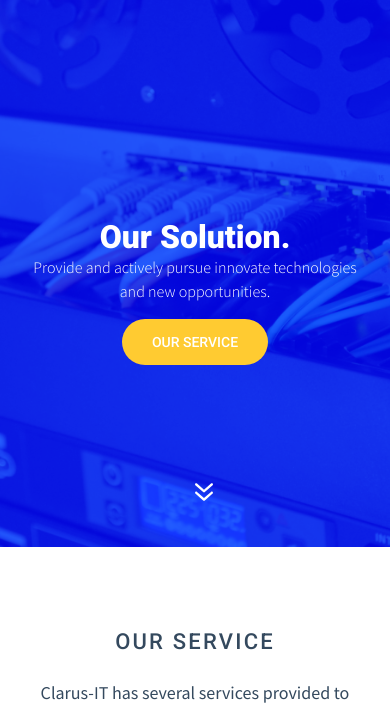
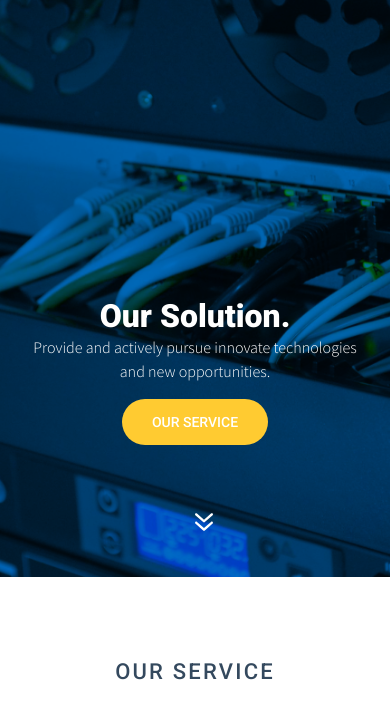
Before and after one commit to zected/clarusdemo, a plain HTML site: page servis.html in a window 390 px wide. Shown: the part 78-784 px from the top of the page. Drawn offline with nearby package versions, Linux system fonts and the light colour scheme.

Commit message:
#bg
fix background + overlay

```diff
--- a/sass/3-layout/_header.sass
+++ b/sass/3-layout/_header.sass
@@ -85,7 +85,7 @@ a.label
 @media only screen and (min-width: 320px) and (max-width: 480px)
     .article
         width: 90%
-        margin: 100px auto 20px auto
+        margin: 160px auto 20px auto
         h2
             font-size: 24px
             font-weight: 500
--- a/sass/4-page/_about-page.sass
+++ b/sass/4-page/_about-page.sass
@@ -10,9 +10,9 @@
 #intro-about
     height: 90vh
     background-image: url("../asset/img/bg-clarus2.jpg")
-    background-color: rgba(0,35,255,0.7)
+    // background-color: rgba(0,35,255,0.7)
     // background-color: $blue
-    background-blend-mode: overlay
+    // background-blend-mode: overlay
     background-position: center
     background-size: cover
     background-repeat: no-repeat
@@ -20,6 +20,26 @@
     position: relative
     // display: flex
     // z-index: 1
+
+    &::after
+        position: absolute
+        content: ""
+        top: 0
+        left: 0
+        right: 0
+        bottom: 0
+        // background: rgba(0,35,255,0.7)
+        background: $blue
+        mix-blend-mode: hue
+        mix-blend-mode: color
+        mix-blend-mode: hard-light
+        mix-blend-mode: multiply
+        // opacity: 0.8
+        // background: linear-gradient(180deg, rgba(0,12,17,0.99) 10%, rgba(0,0,0,0.5) 100%)
+        // background-image: linear-gradient(0deg, rgba(255,226,0,1) 0%, rgba(58,115,179,1) 67%, rgba(0,40,170,1) 100%)
+        // background-color: #ffe200
+        overflow: hidden
+        // z-index: -1
 
     // &::before
     //     position: absolute
@@ -58,6 +78,8 @@
     color: white
     padding-top: 4em
     margin: 25vh auto
+    position: relative
+    z-index: 1
 
     h2
         margin: 0 !important
--- a/sass/4-page/_home.sass
+++ b/sass/4-page/_home.sass
@@ -26,10 +26,12 @@
         left: 0
         right: 0
         bottom: 0
-        background: rgba(0,35,255,0.7)
+        // background: rgba(0,35,255,0.7)
+        background: $blue
         mix-blend-mode: hue
         mix-blend-mode: color
         mix-blend-mode: hard-light
+        mix-blend-mode: multiply
         // opacity: 0.8
         // background: linear-gradient(180deg, rgba(0,12,17,0.99) 10%, rgba(0,0,0,0.5) 100%)
         // background-image: linear-gradient(0deg, rgba(255,226,0,1) 0%, rgba(58,115,179,1) 67%, rgba(0,40,170,1) 100%)
@@ -42,6 +44,7 @@
     left: 50%
     bottom: 5vh
     transition: all 0.2s ease
+    z-index: 5
 
     img
         width: 18px
--- a/sass/4-page/_servis.sass
+++ b/sass/4-page/_servis.sass
@@ -8,29 +8,32 @@
 
 
 .bg-servis
-    background-image: url("../asset/img/bg-slider6.jpg")
+    background-image: url("../asset/img/bg-slider7.jpg")
     background-position: center
     background-size: cover
     position: relative
     background-repeat: no-repeat
     z-index: -5
-    &:after
+
+    &::after
         position: absolute
         content: ""
         top: 0
         left: 0
         right: 0
         bottom: 0
-        background: rgba(0,35,255,0.85)
-        // background: linear-gradient(90deg, rgba(0,0,0,0.95) 25%, rgba(0,0,0,0.5) 100%)
+        background: rgba(0,112,198,1)
+        // background: linear-gradient(90deg, rgba(0,112,198,1) 25%, rgba(0,112,198,0.2) 100%)
         mix-blend-mode: hue
         mix-blend-mode: color
         mix-blend-mode: hard-light
+        mix-blend-mode: multiply
         z-index: -4
 
 .servis-article
-    margin-top: 25vh
-    width: 50%
+    margin-top: 28vh
+    text-align: center
+    // width: 50%
     z-index: -1
 
     h2
@@ -73,12 +76,37 @@
         .servis-article
             width: 100%
 
+
+@media only screen and (min-width: 320px) and (max-width: 767px)
+    .bg-servis
+        background-image: url("../asset/img/bg-slider6.jpg")
+        background-position: center
+        background-size: cover
+        position: relative
+        background-repeat: no-repeat
+        z-index: -5
+
+        &::after
+            position: absolute
+            content: ""
+            top: 0
+            left: 0
+            right: 0
+            bottom: 0
+            background: rgba(0,112,198,1)
+            // background: linear-gradient(180deg, rgba(0,112,198,1) 50%, rgba(0,112,198,0.2) 100%)
+            mix-blend-mode: hue
+            mix-blend-mode: color
+            mix-blend-mode: hard-light
+            mix-blend-mode: multiply
+            z-index: -4
+
 @media only screen and (min-width: 320px) and (max-width: 480px)
     #servis-header
-        height: 550px
+        height: 580px
 
     .servis-article
-        margin-top: 40px
+        margin-top: 20vh
         width: 100%
         text-align: center
 
```
Also changed, not shown: about.html (+1 -1 lines), asset/img/bg-servis-2.jpg (added), asset/img/bg-slider7.jpg (added), css/main.css, 1 other file.
